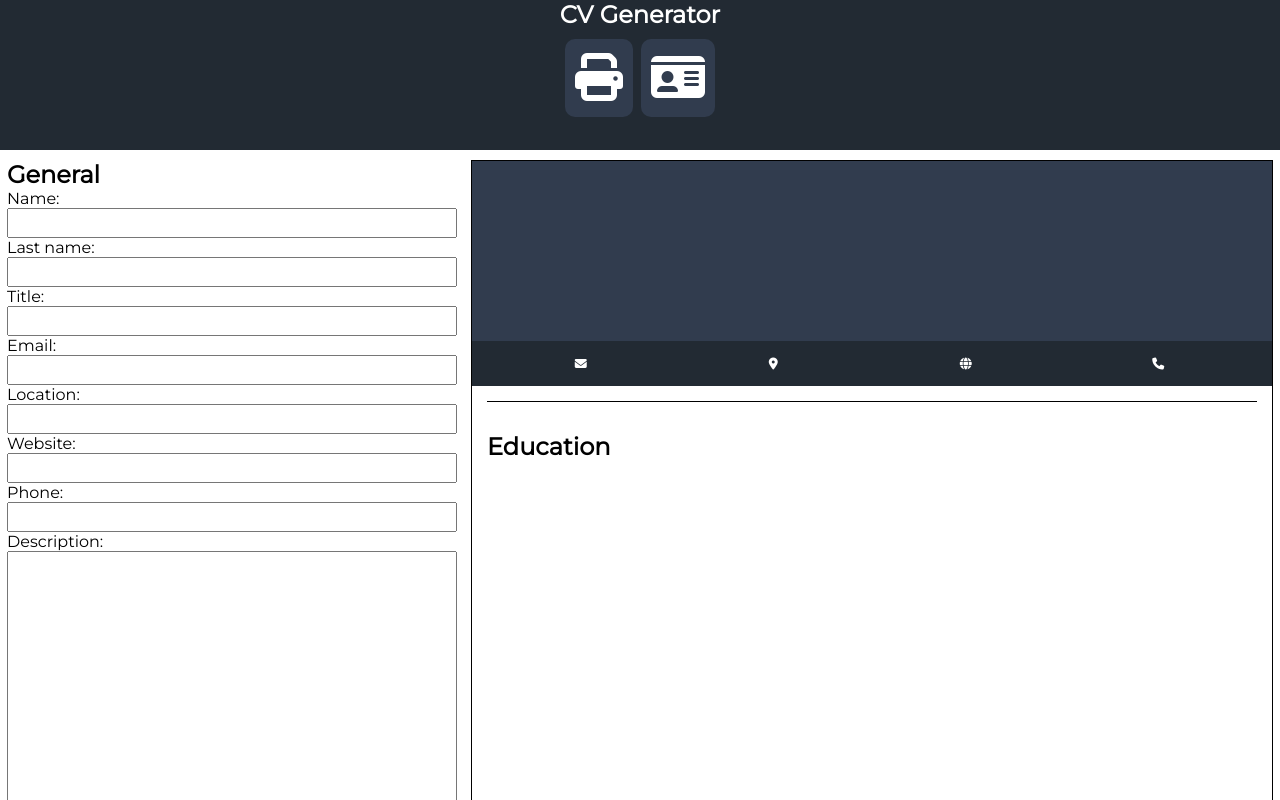
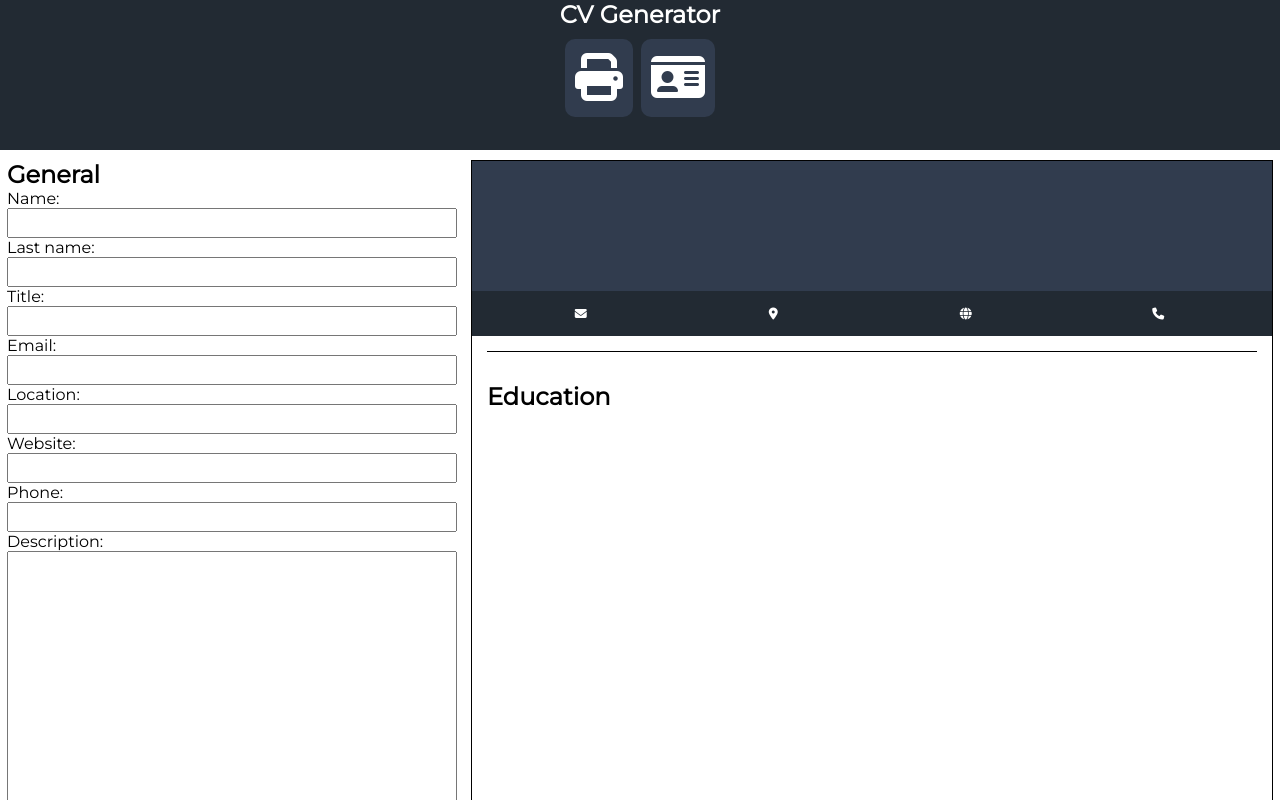
Before and after one commit to urosrelic/cv-app-react, a React (Vite) app: page / in a window 1280 px wide. Shown: the top 800 px of the page. Built offline with nearby package versions, Linux system fonts and the light colour scheme; a web font is replaced by a local one.

Commit message:
refactor: move description to basic-info div

```diff
--- a/src/components/preview/GeneralPreview.jsx
+++ b/src/components/preview/GeneralPreview.jsx
@@ -4,6 +4,7 @@ export const GeneralPreview = ({ data }) => {
       <div className='basic-info'>
         <h2>{data.name + " " + data.lastName}</h2>
         <h3>{data.title}</h3>
+        <h3>{data.description}</h3>
       </div>
       <div className='contact-info'>
         <div className='contact-item'>
--- a/src/styles.css
+++ b/src/styles.css
@@ -128,7 +128,8 @@
 }
 
 .basic-info {
-  height: 150px;
+  min-height: 100px;
+
   padding: 15px;
   color: #ffffff;
   background-color: #313c4e;
```
